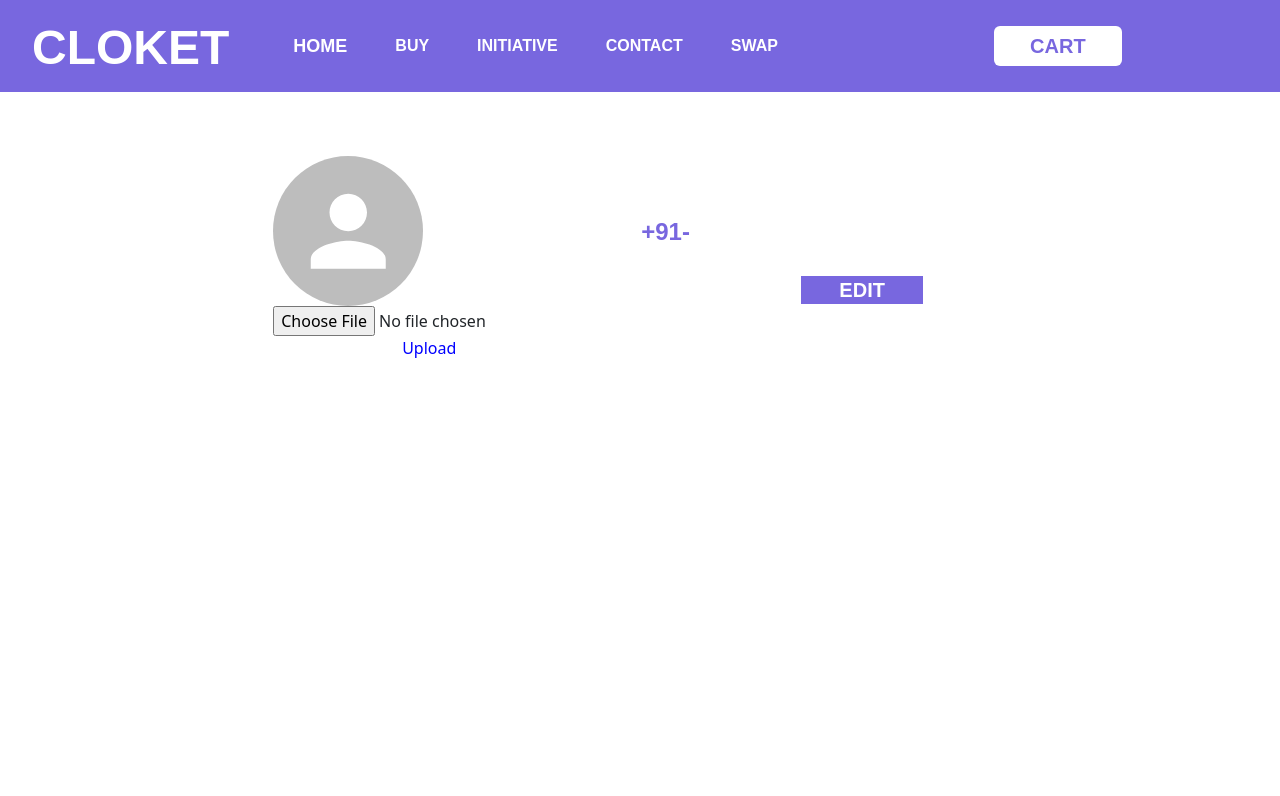
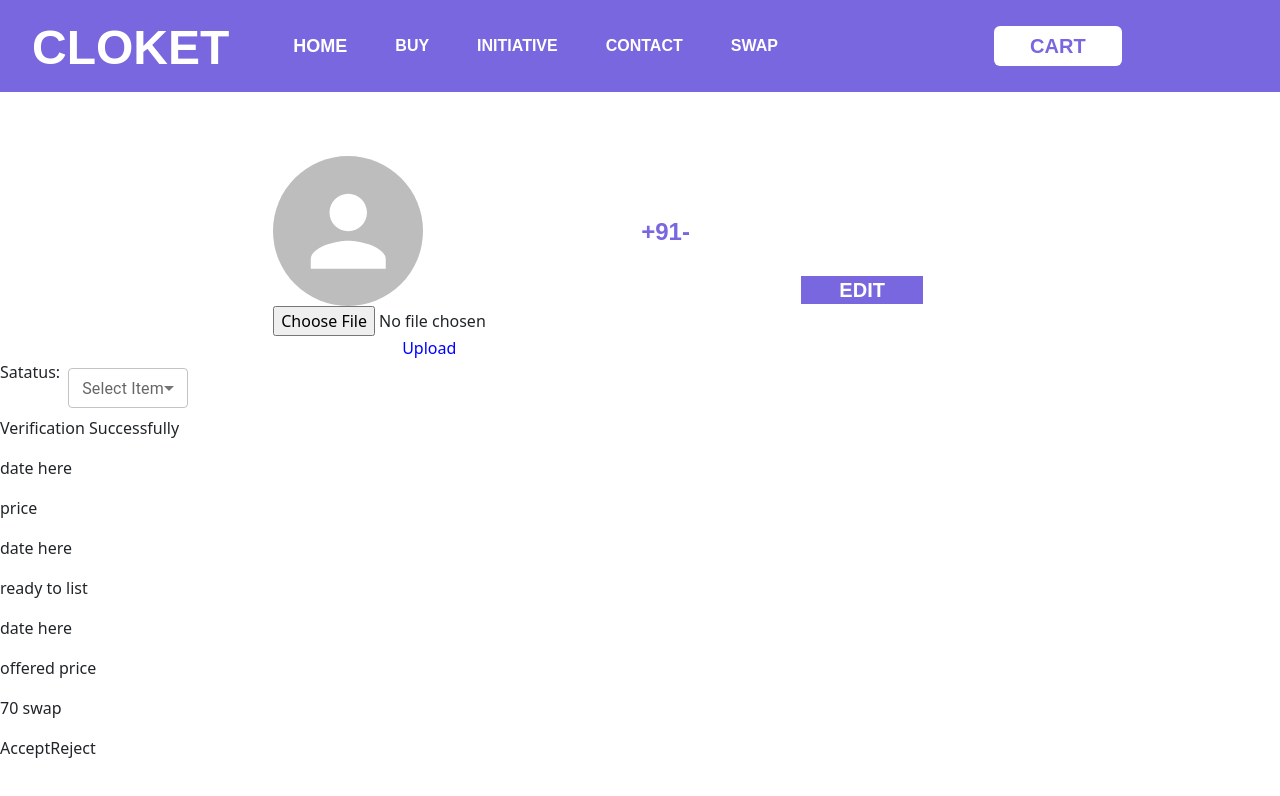
Before and after one commit to thebishalpaul/cloket, a React (Create React App) app: page /userPage in a window 1280 px wide. Shown: the top 796 px of the page. Built offline with nearby package versions, Linux system fonts and the light colour scheme; no server answers; the database is empty.

Commit message:
frontend structure completed

```diff
--- /dev/null
+++ b/src/components/Status.jsx
@@ -0,0 +1,59 @@
+import React from 'react'
+import InputLabel from '@mui/material/InputLabel';
+import MenuItem from '@mui/material/MenuItem';
+import FormControl from '@mui/material/FormControl';
+import Select from '@mui/material/Select';
+function Status() {
+    const [item, setItem] = React.useState('');
+
+    const handleChange = (event) => {
+        setItem(event.target.value);
+    };
+    return (
+        <>
+            <div className="header" style={{ display: "flex" }}>
+                <div className="status">
+                    Satatus: {item}
+                </div>
+                <FormControl sx={{ m: 1, minWidth: 120 }} size="small">
+                    <InputLabel id="demo-select-small-label">Select Item</InputLabel>
+                    <Select
+                        labelId="demo-select-small-label"
+                        id="demo-select-small"
+                        value={item}
+                        label="items"
+                        onChange={handleChange}
+                    >
+                        <MenuItem value="">
+                            <em>None</em>
+                        </MenuItem>
+                        <MenuItem value={10}>10</MenuItem>
+                        <MenuItem value={20}>20</MenuItem>
+                    </Select>
+                </FormControl>
+            </div>
+            <div className="body">
+                <div className="first">
+                    <p>Verification Successfully</p>
+                    <p>date here</p>
+                </div>
+                <div className="second">
+                    <p>price</p>
+                    <p>date here</p>
+                </div>
+                <div className="third">
+                    <p>ready to list</p>
+                    <p>date here</p>
+
+                    <p>offered price</p>
+                    <p>70 swap</p>
+
+                    <button className="accept">Accept</button>
+                    <button className="reject">Reject</button>
+                </div>
+            </div>
+        </>
+    )
+}
+
+export default Status
--- a/src/components/UserPage.jsx
+++ b/src/components/UserPage.jsx
@@ -6,15 +6,16 @@ import NavBar from "./NavBar";
 import { storage } from "../firebase";
 import { ref, uploadBytes, getDownloadURL } from "firebase/storage";
 import Avatar from '@mui/material/Avatar';
+import Status from "./Status";
 
 function UserPage(props) {
   let userId = props.user.uid;
-  const docRef = doc(db, "users", userId);
-  const [data, setData] = useState("");
+  const [data, setData] = useState({});
   const [edit, setEdit] = useState(false);
   const [showModal, setShowModal] = useState(false);
 
   async function getUserInfo() {
+    const docRef = doc(db, "users", userId);
     const docSnap = await getDoc(docRef);
     if (docSnap.exists()) {
       setData(docSnap.data());
@@ -124,6 +125,7 @@ function UserPage(props) {
           />}
         </div>
       </div>
+      <Status/>
     </>
   );
 }
```
